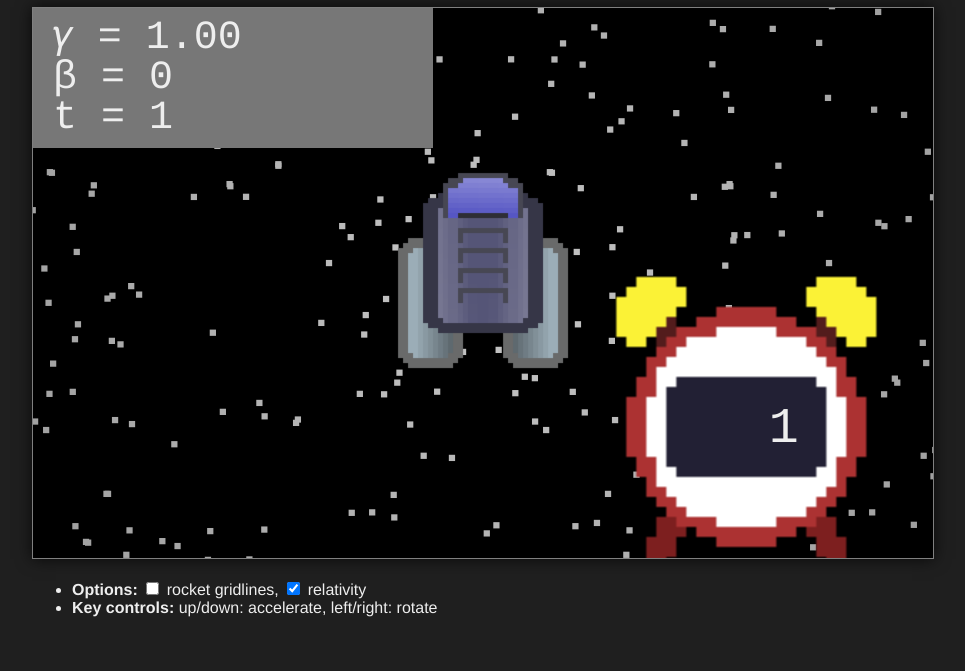
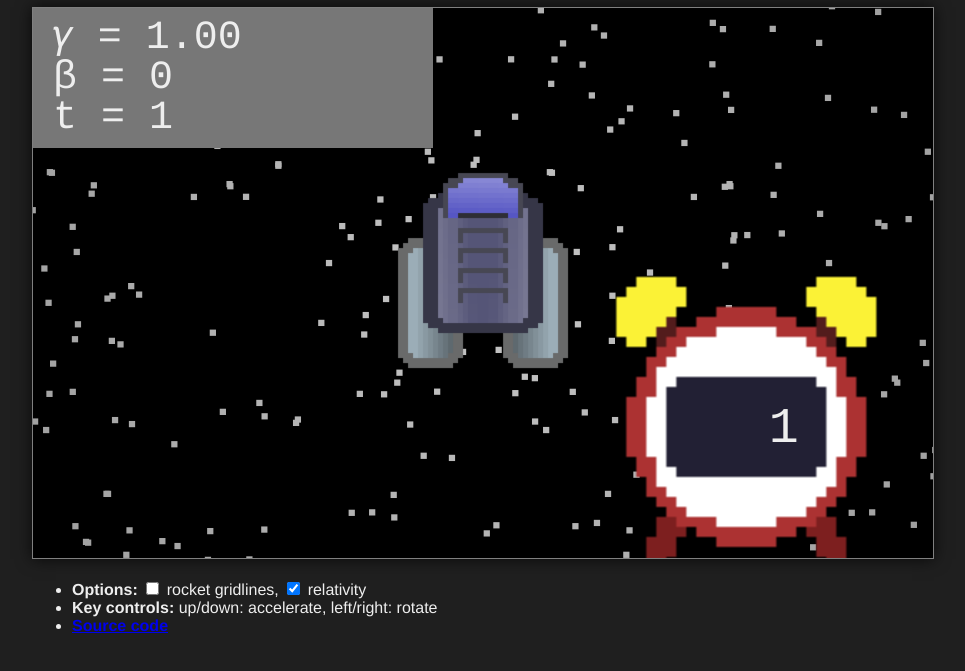
Before and after one commit to augustt198/8.20-project, a plain HTML site: page index.html in a window 1280 px wide. Shown: the part 51-722 px from the top of the page, without its empty margins (158-1123 px from the left). Drawn offline with Linux system fonts and the light colour scheme; animation ran at ten frames a second.

Commit message:
src link

```diff
--- a/index.html
+++ b/index.html
@@ -26,6 +26,9 @@
         <li>
             <b>Key controls:</b> up/down: accelerate, left/right: rotate
         </li>
+        <li>
+            <a href="https://github.com/augustt198/8.20-project"><b>Source code</b></a>
+        </li>
     </ul>
 </div>
 
```
